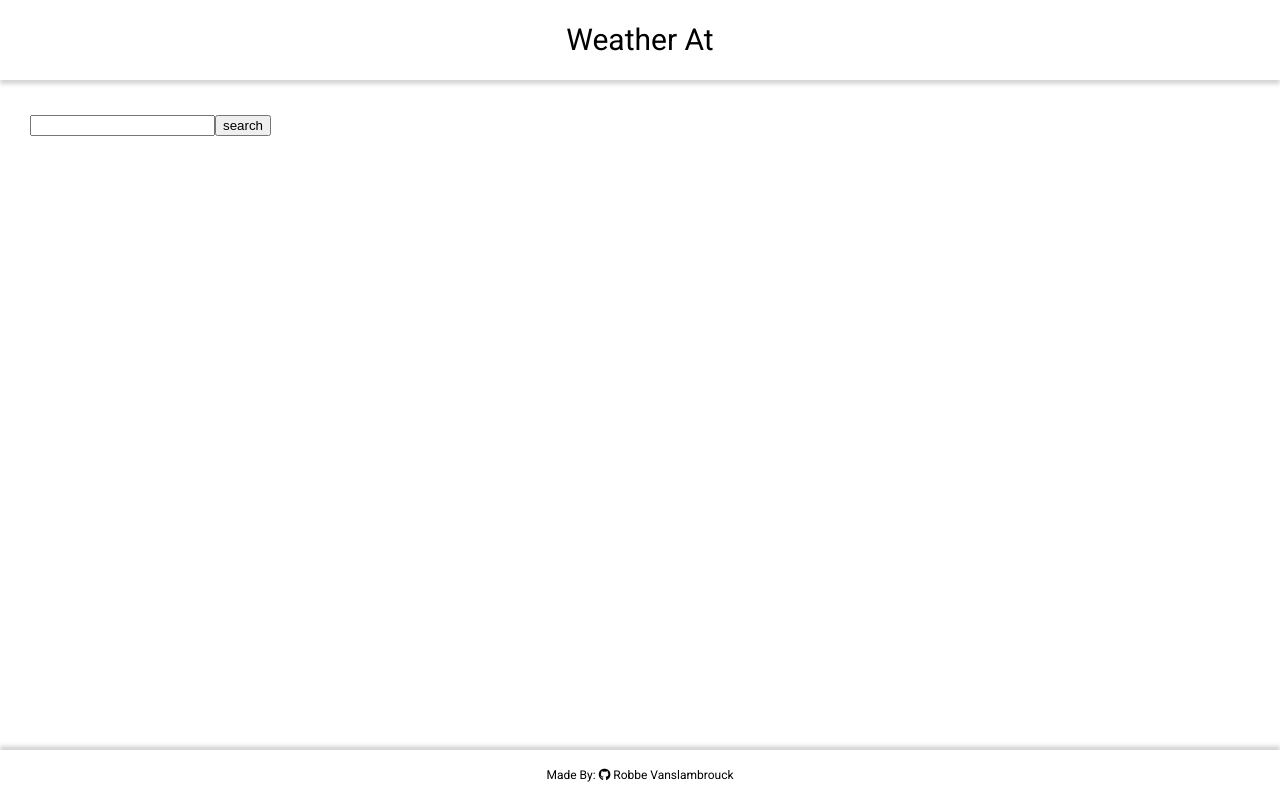
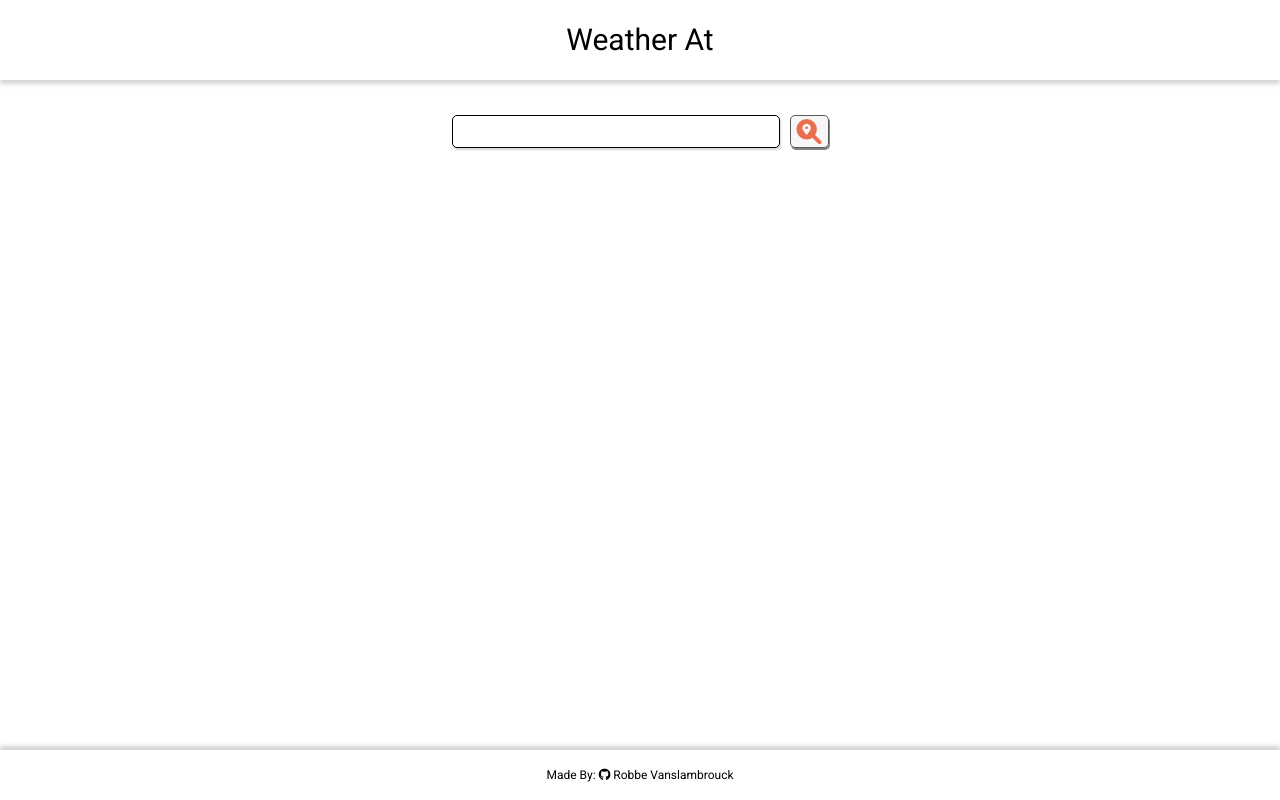
Before and after one commit to RobbeVanslambrouck/weather-app, a website built with webpack: page dist/index.html in a window 1280 px wide. Built offline with nearby package versions, Linux system fonts and the light colour scheme; no server answers.

Commit message:
added styling for location-form

```diff
--- a/src/index.js
+++ b/src/index.js
@@ -128,8 +128,14 @@ function displayWeather(weather, location) {
 
 const LocationForm = (() => {
   const form = document.createElement('form');
+  form.className = 'location-form';
   const input = document.createElement('input');
   const btnSubmit = document.createElement('button');
+  btnSubmit.className = 'search-btn fa-solid fa-magnifying-glass-location';
+  const btnSubmitText = document.createElement('p');
+  btnSubmitText.textContent = 'search';
+  btnSubmitText.className = 'sr-only';
+  btnSubmit.append(btnSubmitText);
   form.onsubmit = async (e) => {
     e.preventDefault();
     if (!input.value) {
@@ -141,7 +147,6 @@ const LocationForm = (() => {
     response = await getWeather(lat, lon);
     displayWeather(response, { name, country });
   };
-  btnSubmit.textContent = 'search';
 
   form.append(input, btnSubmit);
   return form;
--- a/src/styles/style.css
+++ b/src/styles/style.css
@@ -48,6 +48,40 @@ main {
   padding: 3.5rem 3rem;
 }
 
+.location-form {
+  display: flex;
+  gap: 1rem;
+  justify-content: center;
+  font-size: 2.5rem;
+}
+
+.location-form input {
+  font-size: inherit;
+  box-shadow: rgba(89, 89, 89, 0.25) 1px 2px 2px 0;
+  border: 1px #000 solid;
+  border-radius: 0.5rem;
+}
+
+.location-form button {
+  font-size: inherit;
+  color: #EA6E4C;
+  background-color: rgba(89, 89, 89, 0.05);
+  border: 1px #595959 solid;
+  border-radius: 0.5rem;
+  cursor: pointer;
+  box-shadow: rgba(89, 89, 89, 0.75) 1px 2px 0px 0;
+}
+
+.location-form button:active {
+  box-shadow: none;
+  cursor: grab;
+  transform: translate(0, 2px);
+}
+
+.location-form input:focus {
+  box-shadow: none;
+}
+
 footer {
   background-color: #fff;
   box-shadow: rgba(89, 89, 89, 0.25) 0 -4px 4px 0;
```
